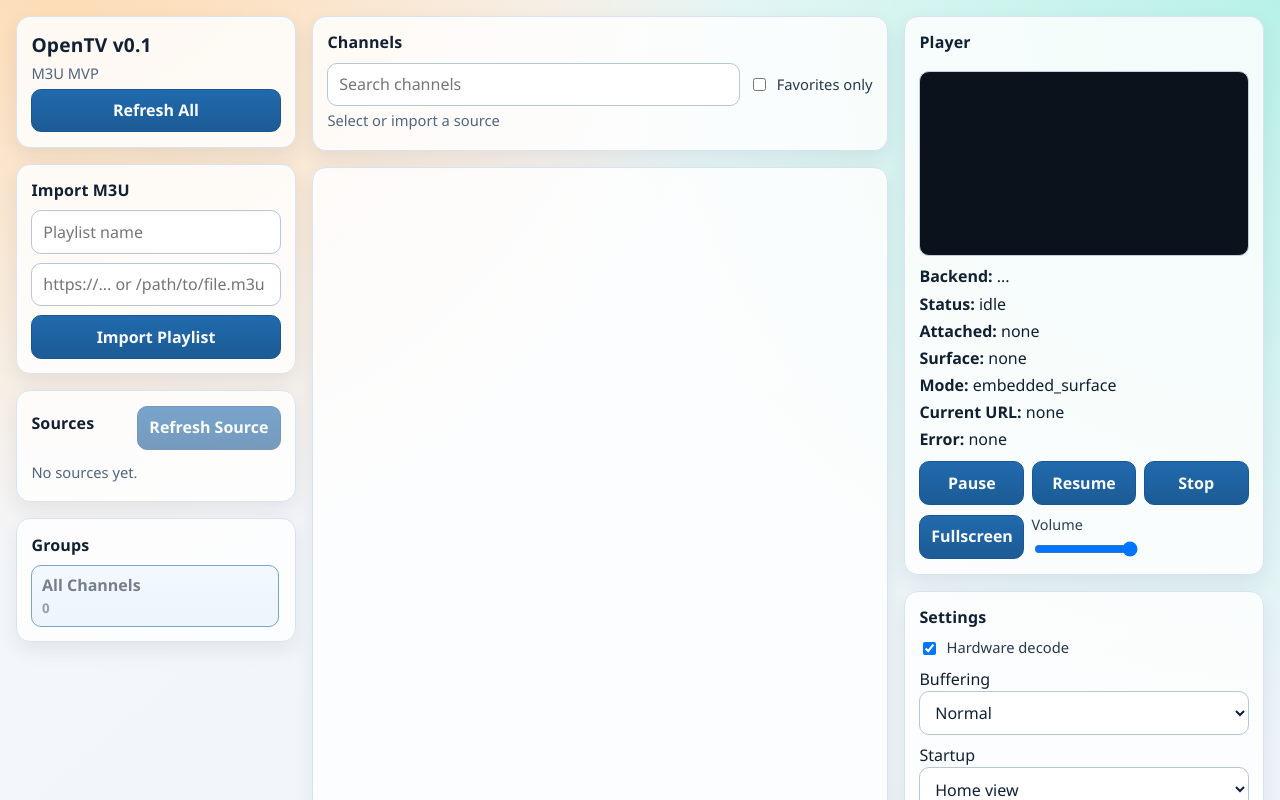
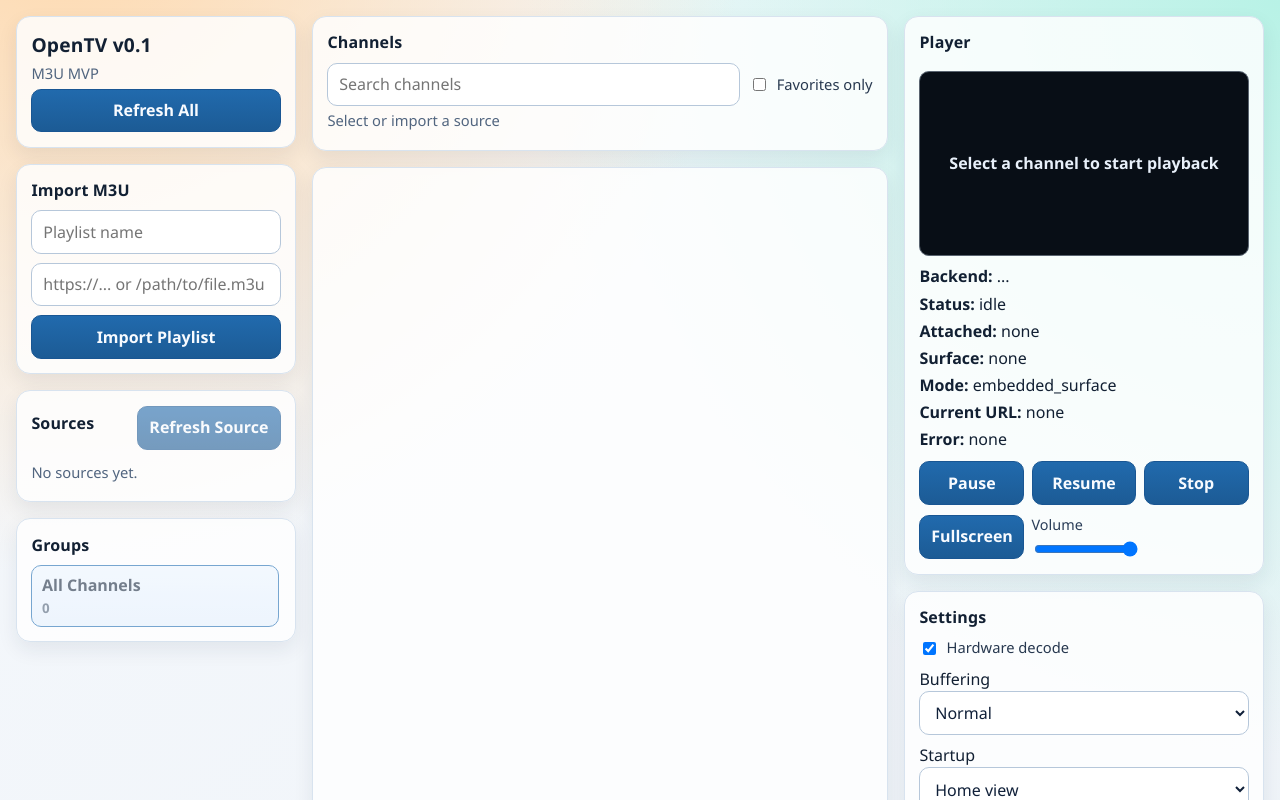
Before and after one commit to nalyDzzz/SilkCast, a React (Vite) app: page / in a window 1280 px wide. Shown: the top 800 px of the page. Built offline with nearby package versions, Linux system fonts and the light colour scheme.

Commit message:
player: add overlay, surface diagnostics, and smoke checklist

```diff
--- a/src/App.css
+++ b/src/App.css
@@ -129,7 +129,26 @@ button:hover:not(:disabled) {
   border-radius: 10px;
   border: 1px solid #bfd0e4;
   background: #0b121c;
+}
+
+.player-surface-shell {
+  position: relative;
   margin-bottom: 0.6rem;
+}
+
+.player-overlay {
+  position: absolute;
+  inset: 0;
+  display: flex;
+  align-items: center;
+  justify-content: center;
+  text-align: center;
+  padding: 0.8rem;
+  border-radius: 10px;
+  background: rgba(6, 12, 18, 0.55);
+  color: #e8f0fa;
+  font-weight: 600;
+  pointer-events: none;
 }
 
 .list {
--- a/src/App.tsx
+++ b/src/App.tsx
@@ -92,6 +92,18 @@ function App() {
     () => sources.find((source) => source.id === selectedSourceId) ?? null,
     [sources, selectedSourceId],
   );
+  const playerOverlayMessage = useMemo(() => {
+    if (playback?.state === "loading") {
+      return "Loading stream...";
+    }
+    if (playback?.state === "error") {
+      return playback.last_error ?? "Playback error";
+    }
+    if (!playback?.current_url || playback.state === "stopped") {
+      return "Select a channel to start playback";
+    }
+    return null;
+  }, [playback]);
 
   async function loadSources() {
     const sourceList = await invoke<SourceRecord[]>("list_registered_sources");
@@ -623,7 +635,12 @@ function App() {
           <div className="section-head">
             <h2>Player</h2>
           </div>
-          <div ref={embeddedSurfaceRef} className="player-surface" />
+          <div className="player-surface-shell">
+            <div ref={embeddedSurfaceRef} className="player-surface" />
+            {playerOverlayMessage ? (
+              <div className="player-overlay">{playerOverlayMessage}</div>
+            ) : null}
+          </div>
           <p>
             <strong>Backend:</strong> {playback?.backend ?? "..."}
           </p>
```
Also changed, not shown: 2 other files (tests, documents, lock files or other folders).
